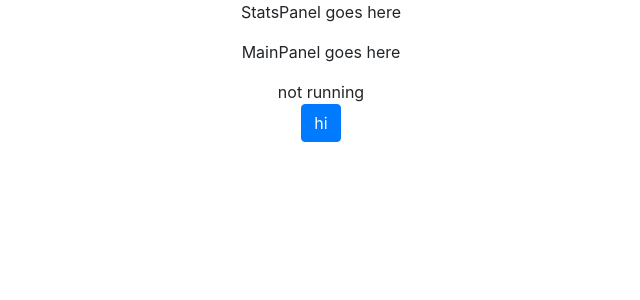
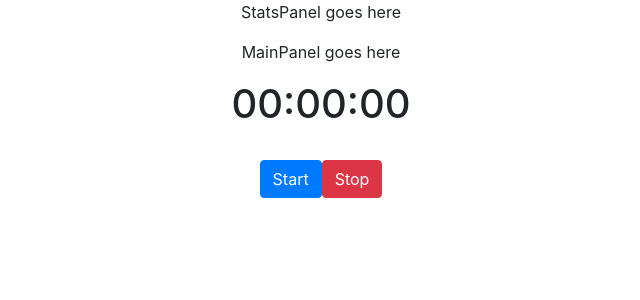
Before and after one commit to wan-li-va/STARV, a React (Create React App) app: page / in a window 1280 px wide. Shown: the top 300 px of the page, without its empty margins (319-959 px from the left). Built offline with nearby package versions, Linux system fonts and the light colour scheme.

Commit message:
Started doing stop button functionality

```diff
--- a/src/App.js
+++ b/src/App.js
@@ -8,14 +8,30 @@ export default class App extends Component {
   constructor(props) {
     super(props);
     this.state = {
-
+      pastFasts: []
     }
   }
+
+  saveFast = (length, displayTime) => {
+    let diff = (length * 60 * 60 * 1000) - displayTime;
+    let instanceFast = {
+      dateMade: Date.now(),
+      wasSuccessful: diff > 0,
+      timePassed: diff
+    };
+
+    this.setState(prevState => {
+      return ({
+        pastFasts: [...prevState.pastFasts, instanceFast]
+      })
+    })
+  }
+
   render() {
     return (
       <div className="App">
         <StatsPanel />
-        <MainPanel />
+        <MainPanel saveFast={this.saveFast} />
       </div>
     );
   }
--- a/src/MainPanel.js
+++ b/src/MainPanel.js
@@ -5,7 +5,7 @@ export default class MainPanel extends Component {
     render() {
         return <div>
             <p>MainPanel goes here</p>
-            <Timer />
+            <Timer saveFast={this.props.saveFast} />
         </div>
     }
 }
--- a/src/Timer.js
+++ b/src/Timer.js
@@ -1,20 +1,5 @@
 import React, { Component } from 'react';
 import Button from "react-bootstrap/Button";
-
-const RadioList = [
-    {
-        value: "option1",
-        option: "16:8"
-    },
-    {
-        value: "option2",
-        option: "18:6"
-    },
-    {
-        value: "option3",
-        option: ""
-    }
-];
 
 export default class Timer extends Component {
     constructor(props) {
@@ -24,20 +9,12 @@ export default class Timer extends Component {
             startTime: null, //start time null
             fastLength: 16, // length of fast in hours
             displayTime: 0,  // time to display on timer; ms left to count down
-            selectedRadio: 0,
+            selectedRadio: "option1",
             date: null, // calendar date
         };
 
         this.handleStart = this.handleStart.bind(this);
         this.handleStop = this.handleStop.bind(this);
-    }
-
-    startTimer() {
-        this.setState({
-            startTime: Date.now(),
-            isRunning: true,
-            displayTime: this.state.fastLength * 60 * 60 * 1000,
-        })
     }
 
     dispTime = setInterval(() => {
@@ -74,24 +51,34 @@ export default class Timer extends Component {
 
     handleStart = () => {
         console.log("button clicked")
-        this.startTimer()
+        this.setState({
+            startTime: Date.now(),
+            isRunning: true,
+            displayTime: this.state.fastLength * 60 * 60 * 1000,
+        })
     }
 
     //add save functionality
     handleStop = () => {
-        this.setState({
-            isRunning: false
-        })
+        if (this.state.isRunning) {
+            this.setState({
+                isRunning: false,
+            })
+            this.props.saveFast(this.state.length, this.state.displayTime);
+        }
     }
 
     render() {
         return (
             <div>
-                {this.state.isRunning ? this.formatTime(this.state.displayTime) : "not running"}
+                <h1>
+                    {this.state.isRunning ? this.formatTime(this.state.displayTime) : "00:00:00"}
+                </h1>
+
                 <br />
-                <Button onClick={this.handleStart}>hi</Button>
+                <Button onClick={this.handleStart}>Start</Button>
+                <Button variant="danger" onClick={this.handleStop}>Stop</Button>
                 {/* <button onClick={this.handleStart}>hi</button> */}
-
             </div >
         )
     }
```
